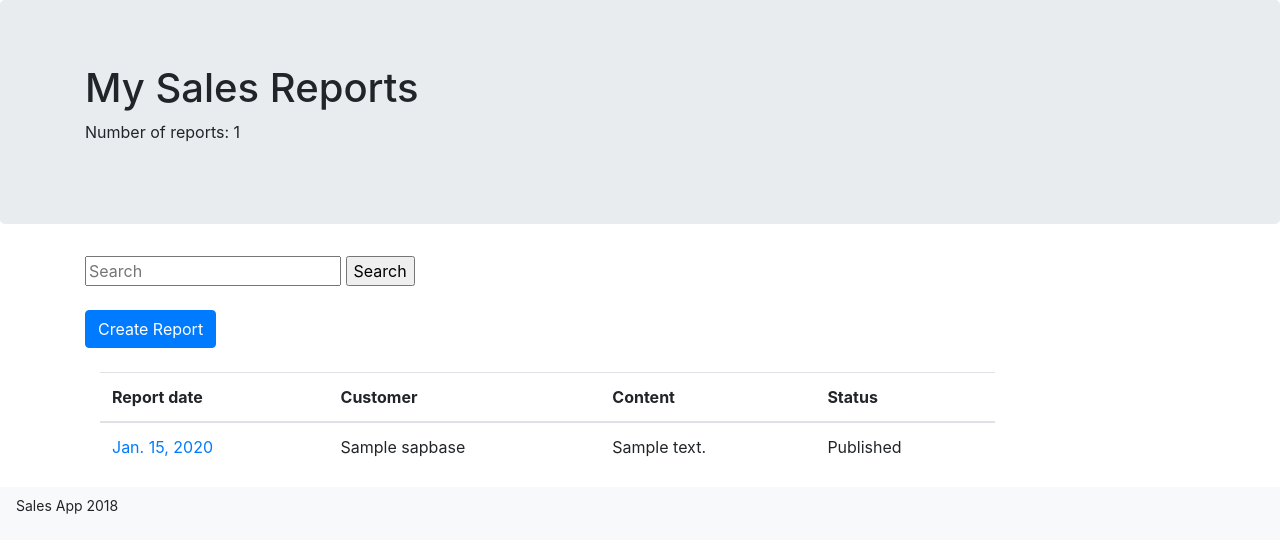
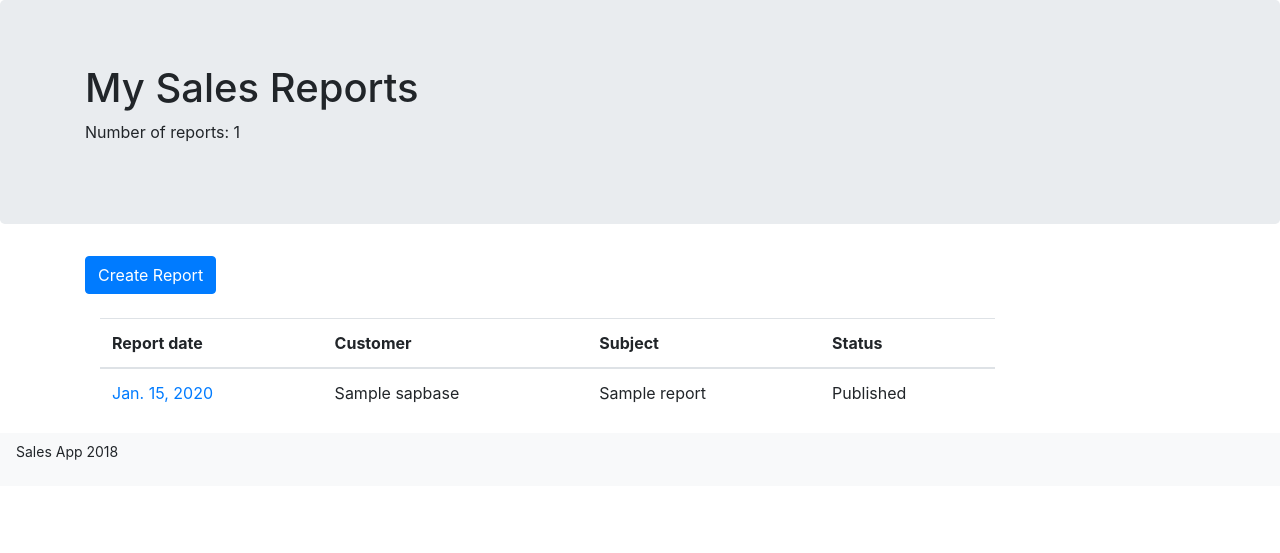
Before and after one commit to valentergs/salesapp, a Django app: page /reports/ in a window 1280 px wide. Shown: the part 56-609 px from the top of the page. Run offline with Django 3.2, Linux system fonts and the light colour scheme; a user stored in the database is signed in; tables that the repository leaves empty hold one stand-in row (values such as "Sample post"); some libraries are stand-ins or nearby versions.

Commit message:
add subject and atendees fields to reports

```diff
--- a/reports/forms.py
+++ b/reports/forms.py
@@ -5,7 +5,7 @@ from .models import Reports, SapBase
 
 class ReportsForm(forms.ModelForm):
     class Meta:
-        fields = ['customer', 'content', 'status', 'business']
+        fields = ['customer', 'subject', 'atendees', 'content', 'status', 'business']
         model = Reports
 
     def __init__(self, user=None, *args, **kwargs):
--- a/reports/models.py
+++ b/reports/models.py
@@ -13,7 +13,7 @@ class Business(models.Model):
         return str(self.unit)
 
     class Meta:
-        ordering = ('unit',)
+        ordering            = ('unit',)
         verbose_name_plural = 'Business'
 
 class Reports(models.Model):
@@ -21,12 +21,14 @@ class Reports(models.Model):
         ('draft', 'Draft'),
         ('published', 'Published'),
     )
-    created_at = models.DateField(auto_now_add=True)
-    author = models.ForeignKey(User, related_name='reports', on_delete=models.CASCADE)
-    customer = models.ForeignKey(SapBase, related_name='reports', on_delete=models.CASCADE)
-    content = models.TextField()
-    status = models.CharField(max_length=10, choices=STATUS_CHOICES, default='draft')
-    business = models.ManyToManyField(Business)
+    created_at =    models.DateField(auto_now_add=True)
+    author =        models.ForeignKey(User, related_name='reports', on_delete=models.CASCADE)
+    customer =      models.ForeignKey(SapBase, related_name='reports', on_delete=models.CASCADE)
+    subject =       models.CharField(max_length=250, blank=True, null=True)
+    atendees =      models.CharField(max_length=250, blank=True, null=True)
+    content =       models.TextField()
+    status =        models.CharField(max_length=10, choices=STATUS_CHOICES, default='draft')
+    business =      models.ManyToManyField(Business)
 
     def __str__(self):
         return str(self.customer)
@@ -35,6 +37,6 @@ class Reports(models.Model):
         return reverse('reports:details', kwargs={'username': self.author.username, 'pk': self.pk})
 
     class Meta:
-        ordering = ['-created_at']
-        verbose_name_plural = 'Reports'
-        unique_together = ['author', 'content']
+        ordering =              ['-created_at']
+        verbose_name_plural =   'Reports'
+        unique_together =       ['author', 'content']
--- a/reports/templates/reports/reports_detail.html
+++ b/reports/templates/reports/reports_detail.html
@@ -16,6 +16,8 @@
       <p><strong>Author: </strong>{{ reports_detail.author.get_full_name }}</p>
       <p><strong>Status: </strong>{{ reports_detail.status|safe }}</p>
       <p><strong>Business: </strong>{{ reports_detail.business|safe }}</p>
+      <p><strong>Atendees: </strong>{{ reports_detail.atendees }}</p>
+      <p><strong>Subject: </strong>{{ reports_detail.subject }}</p>
       <p><strong></strong>{{ reports_detail.content }}</p>
     {% else %}
       <p>No reports found.</p>
--- a/reports/templates/reports/reports_list.html
+++ b/reports/templates/reports/reports_list.html
@@ -11,12 +11,12 @@
 
   <div class="container">
 
-    <form action="" method="GET">
+    {% comment %} <form action="" method="GET">
       <input type="text" name="q" placeholder="Search" value="{{ request.GET.q }}">
       <input type="submit" value="Search">
     </form>
 
-    <br>
+    <br> {% endcomment %}
 
     <div class="">
       <a href="{% url 'reports:create' %}" class="btn btn-primary">Create Report</a>
@@ -28,7 +28,7 @@
         <thead>
           <th scope="col">Report date</th>
           <th scope="col">Customer</th>
-          <th scope="col">Content</th>
+          <th scope="col">Subject</th>
           <th scope="col">Status</th>
         </thead>
         {% for x in reports_list %}
@@ -36,7 +36,7 @@
           <tr>
             <td><a href="{{ x.get_absolute_url }}">{{ x.created_at }}</a></td>
             <td>{{x.customer}}</td>
-            <td>{{x.content|truncatewords:5 }}</td>
+            <td>{{x.subject|truncatewords:5 }}</td>
             <td>{{x.status|title }}</td>
           </tr>
         </tbody>
--- a/reports/views.py
+++ b/reports/views.py
@@ -42,7 +42,6 @@ class ReportsDetailView(DetailView):
 
 class ReportsCreateView(AuthorReportsEditMixin, CreateView, PermissionRequiredMixin):
     permission_required = 'reports.add_reports'
-    # fields = ['customer', 'content', 'status', 'business']
     form_class = ReportsForm
 
     def get_form_kwargs(self):
```
Also changed, not shown: reports/migrations/0002_auto_20180626_2038.py (added).
